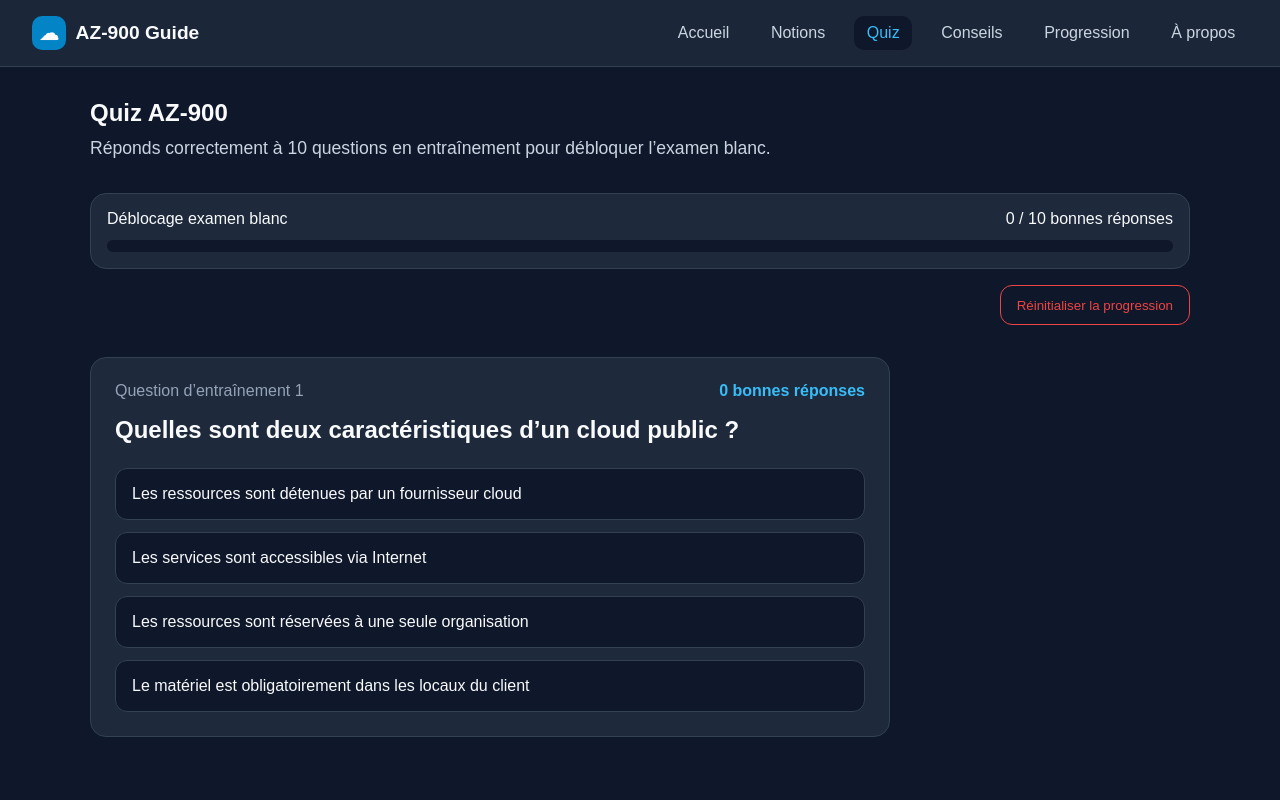
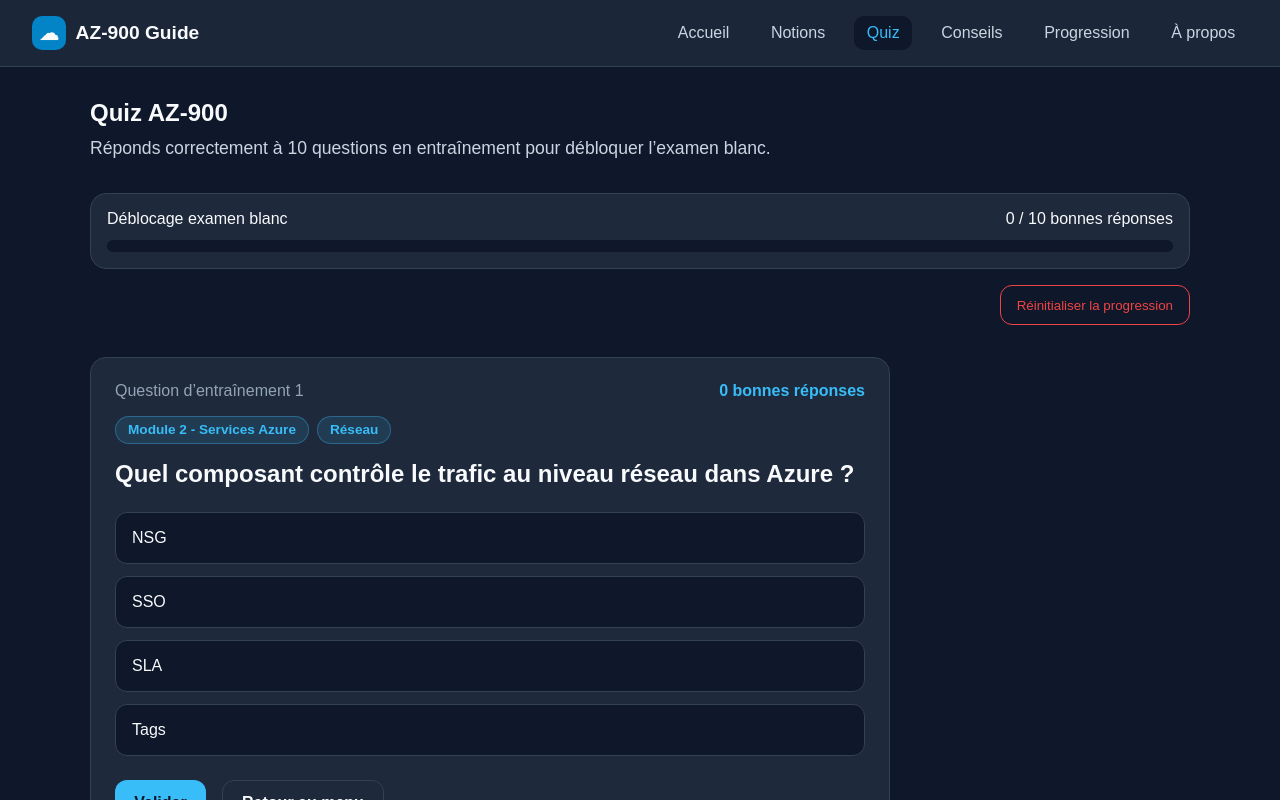
Before and after one commit to matLouis-Hena/az900-guide, a React (Vite) app: page /quiz in a window 1280 px wide. Both pictures are taken after a click on the button "Commencer l’entraînement". Shown: the top 800 px of the page. Built offline with nearby package versions, Linux system fonts and the light colour scheme.

Commit message:
Fix quiz

```diff
--- a/src/index.css
+++ b/src/index.css
@@ -900,3 +900,38 @@
 .about-card ul {
   padding-left: 1.2rem;
 }
+
+/* =========================
+   QUIZ MULTIPLE CHOICE
+========================= */
+
+.question-meta {
+  display: flex;
+  flex-wrap: wrap;
+  gap: 0.5rem;
+  margin-bottom: 1rem;
+}
+
+.question-category {
+  display: inline-block;
+  padding: 0.35rem 0.75rem;
+
+  background-color: rgba(56, 189, 248, 0.12);
+  color: #38bdf8;
+
+  border: 1px solid rgba(56, 189, 248, 0.35);
+  border-radius: 999px;
+
+  font-size: 0.85rem;
+  font-weight: bold;
+}
+
+.multiple-choice-info {
+  margin-bottom: 1rem;
+  color: #fbbf24;
+}
+
+.answer-button.selected {
+  border-color: #38bdf8;
+  background-color: rgba(56, 189, 248, 0.15);
+}
--- a/src/pages/Quiz.jsx
+++ b/src/pages/Quiz.jsx
@@ -3,12 +3,26 @@
 import examQuestions from '../data/examQuestions.json';
 
 const REQUIRED_CORRECT_ANSWERS = 10;
+const EXAM_DURATION_SECONDS = 15 * 60;
+
+function shuffleArray(array) {
+  const shuffled = [...array];
+
+  for (let i = shuffled.length - 1; i > 0; i--) {
+    const randomIndex = Math.floor(Math.random() * (i + 1));
+    [shuffled[i], shuffled[randomIndex]] = [shuffled[randomIndex], shuffled[i]];
+  }
+
+  return shuffled;
+}
 
 function Quiz() {
   const [mode, setMode] = useState('training');
   const [hasStarted, setHasStarted] = useState(false);
+  const [questions, setQuestions] = useState([]);
   const [currentQuestionIndex, setCurrentQuestionIndex] = useState(0);
-  const [selectedAnswer, setSelectedAnswer] = useState('');
+  const [selectedAnswers, setSelectedAnswers] = useState([]);
+  const [isValidated, setIsValidated] = useState(false);
   const [score, setScore] = useState(0);
   const [isFinished, setIsFinished] = useState(false);
 
@@ -16,24 +30,37 @@
   const [trainingAttempts, setTrainingAttempts] = useState(0);
   const [bestExamScore, setBestExamScore] = useState(0);
   const [completedExam, setCompletedExam] = useState(0);
+  const [timeLeft, setTimeLeft] = useState(EXAM_DURATION_SECONDS);
 
-  const questions = mode === 'training' ? trainingQuestions : examQuestions;
+  const examUnlocked = trainingCorrectAnswers >= REQUIRED_CORRECT_ANSWERS;
   const currentQuestion = questions[currentQuestionIndex];
 
-  const examUnlocked = trainingCorrectAnswers >= REQUIRED_CORRECT_ANSWERS;
   const unlockProgress = Math.min(
     (trainingCorrectAnswers / REQUIRED_CORRECT_ANSWERS) * 100,
     100
   );
 
   useEffect(() => {
-    setTrainingCorrectAnswers(
-      Number(localStorage.getItem('trainingCorrectAnswers')) || 0
-    );
+    setTrainingCorrectAnswers(Number(localStorage.getItem('trainingCorrectAnswers')) || 0);
     setTrainingAttempts(Number(localStorage.getItem('trainingAttempts')) || 0);
     setBestExamScore(Number(localStorage.getItem('bestExamScore')) || 0);
     setCompletedExam(Number(localStorage.getItem('completedExam')) || 0);
   }, []);
+
+  useEffect(() => {
+    if (mode !== 'exam' || !hasStarted || isFinished) return;
+
+    if (timeLeft <= 0) {
+      finishExam();
+      return;
+    }
+
+    const timer = setInterval(() => {
+      setTimeLeft((previousTime) => previousTime - 1);
+    }, 1000);
+
+    return () => clearInterval(timer);
+  }, [mode, hasStarted, isFinished, timeLeft]);
 
   function selectMode(selectedMode) {
     if (selectedMode === 'exam' && !examUnlocked) return;
@@ -44,28 +71,74 @@
   }
 
   function startQuiz() {
+    const selectedQuestions =
+      mode === 'training'
+        ? shuffleArray(trainingQuestions)
+        : shuffleArray(examQuestions);
+
+    setQuestions(selectedQuestions);
+    setTimeLeft(EXAM_DURATION_SECONDS);
     resetQuizState();
     setHasStarted(true);
   }
 
   function resetQuizState() {
     setCurrentQuestionIndex(0);
-    setSelectedAnswer('');
+    setSelectedAnswers([]);
+    setIsValidated(false);
     setScore(0);
     setIsFinished(false);
   }
 
+  function getCorrectAnswers(question) {
+    if (question.correctAnswers) {
+      return question.correctAnswers;
+    }
+
+    return [question.correctAnswer];
+  }
+
+  function isMultipleChoice(question) {
+    return getCorrectAnswers(question).length > 1;
+  }
+
   function handleAnswer(answer) {
-    if (selectedAnswer) return;
+    if (isValidated) return;
 
-    setSelectedAnswer(answer);
+    if (!isMultipleChoice(currentQuestion)) {
+      setSelectedAnswers([answer]);
+      return;
+    }
+
+    if (selectedAnswers.includes(answer)) {
+      setSelectedAnswers(selectedAnswers.filter((selected) => selected !== answer));
+    } else {
+      setSelectedAnswers([...selectedAnswers, answer]);
+    }
+  }
+
+  function isAnswerCorrect() {
+    const correctAnswers = getCorrectAnswers(currentQuestion);
+
+    if (selectedAnswers.length !== correctAnswers.length) {
+      return false;
+    }
+
+    return selectedAnswers.every((answer) => correctAnswers.includes(answer));
+  }
+
+  function validateAnswer() {
+    if (selectedAnswers.length === 0 || isValidated) return;
+
+    const correct = isAnswerCorrect();
+    setIsValidated(true);
 
     if (mode === 'training') {
       const newAttempts = trainingAttempts + 1;
       setTrainingAttempts(newAttempts);
       localStorage.setItem('trainingAttempts', newAttempts);
 
-      if (answer === currentQuestion.correctAnswer) {
+      if (correct) {
         const newCorrectAnswers = trainingCorrectAnswers + 1;
         setTrainingCorrectAnswers(newCorrectAnswers);
         localStorage.setItem('trainingCorrectAnswers', newCorrectAnswers);
@@ -74,7 +147,7 @@
       return;
     }
 
-    if (answer === currentQuestion.correctAnswer) {
+    if (correct) {
       setScore((previousScore) => previousScore + 1);
     }
   }
@@ -93,14 +166,20 @@
     }
 
     setCurrentQuestionIndex((previousIndex) => previousIndex + 1);
-    setSelectedAnswer('');
+    setSelectedAnswers([]);
+    setIsValidated(false);
   }
 
   function goToNextTrainingQuestion() {
-    const nextIndex = (currentQuestionIndex + 1) % trainingQuestions.length;
+    const nextIndex = (currentQuestionIndex + 1) % questions.length;
+
+    if (nextIndex === 0) {
+      setQuestions(shuffleArray(trainingQuestions));
+    }
 
     setCurrentQuestionIndex(nextIndex);
-    setSelectedAnswer('');
+    setSelectedAnswers([]);
+    setIsValidated(false);
   }
 
   function finishExam() {
@@ -119,8 +198,7 @@
   }
 
   function restartQuiz() {
-    resetQuizState();
-    setHasStarted(true);
+    startQuiz();
   }
 
   function backToMenu() {
@@ -145,17 +223,33 @@
   }
 
   function calculatePercentage(value, total) {
+    if (total === 0) return 0;
     return Math.round((value / total) * 100);
   }
 
+  function formatTime(seconds) {
+    const minutes = Math.floor(seconds / 60);
+    const remainingSeconds = seconds % 60;
+
+    return `${minutes}:${remainingSeconds.toString().padStart(2, '0')}`;
+  }
+
   function getAnswerClass(answer) {
-    if (!selectedAnswer) return 'answer-button';
+    if (!isValidated && selectedAnswers.includes(answer)) {
+      return 'answer-button selected';
+    }
 
-    if (answer === currentQuestion.correctAnswer) {
+    if (!isValidated) {
+      return 'answer-button';
+    }
+
+    const correctAnswers = getCorrectAnswers(currentQuestion);
+
+    if (correctAnswers.includes(answer)) {
       return 'answer-button correct';
     }
 
-    if (answer === selectedAnswer) {
+    if (selectedAnswers.includes(answer)) {
       return 'answer-button wrong';
     }
 
@@ -184,10 +278,7 @@
           </div>
 
           <div className="progress-bar">
-            <div
-              className="progress-fill"
-              style={{ width: `${unlockProgress}%` }}
-            />
+            <div className="progress-fill" style={{ width: `${unlockProgress}%` }} />
           </div>
         </div>
       )}
@@ -227,8 +318,8 @@
             <div className="mode-panel">
               <h2>Mode entraînement</h2>
               <p>
-                Les questions sont mélangées et tournent en boucle parmi
-                 {trainingQuestions.length} questions.
+                Les questions sont mélangées et tournent en boucle. Certaines questions
+                peuvent avoir plusieurs bonnes réponses.
               </p>
 
               <div className="mode-stats">
@@ -253,11 +344,8 @@
             <div className="mode-panel">
               <h2>Mode examen blanc</h2>
               <p>
-                Réponds aux questions sans correction immédiate. Le score est affiché
-                uniquement à la fin.
-              </p>
-              <p>
-                L’examen blanc contient {examQuestions.length} questions mélangées.
+                Les questions sont mélangées. Tu disposes de {formatTime(EXAM_DURATION_SECONDS)}
+                pour répondre. Le score est affiché uniquement à la fin.
               </p>
 
               <div className="mode-stats">
@@ -276,12 +364,6 @@
                 Commencer l’examen blanc
               </button>
             </div>
-          )}
-
-          {!examUnlocked && (
-            <p className="locked-message">
-              Le mode examen blanc est verrouillé. Continue l’entraînement pour le débloquer.
-            </p>
           )}
         </div>
       )}
@@ -308,7 +390,7 @@
         </div>
       )}
 
-      {hasStarted && !isFinished && (
+      {hasStarted && !isFinished && currentQuestion && (
         <div className="quiz-card">
           <div className="quiz-header">
             <span>
@@ -320,9 +402,25 @@
             <span>
               {mode === 'training'
                 ? `${trainingCorrectAnswers} bonnes réponses`
-                : `Score : ${score}`}
+                : `Temps restant : ${formatTime(timeLeft)}`}
             </span>
           </div>
+
+          <div className="question-meta">
+            {currentQuestion.module && (
+              <span className="question-category">{currentQuestion.module}</span>
+            )}
+
+            {currentQuestion.category && (
+              <span className="question-category">{currentQuestion.category}</span>
+            )}
+          </div>
+
+          {isMultipleChoice(currentQuestion) && (
+            <p className="multiple-choice-info">
+              Plusieurs réponses sont possibles.
+            </p>
+          )}
 
           <h2>{currentQuestion.question}</h2>
 
@@ -338,22 +436,38 @@
             ))}
           </div>
 
-          {mode === 'training' && selectedAnswer && (
+          {mode === 'training' && isValidated && (
             <div className="explanation">
               <strong>Explication :</strong>
               <p>{currentQuestion.explanation}</p>
             </div>
           )}
 
-          {selectedAnswer && (
-            <button className="primary-button" onClick={handleNextQuestion}>
-              {mode === 'training'
-                ? 'Question suivante'
-                : currentQuestionIndex === questions.length - 1
+          <div className="quiz-actions">
+            {!isValidated && (
+              <button
+                className="primary-button"
+                onClick={validateAnswer}
+                disabled={selectedAnswers.length === 0}
+              >
+                Valider
+              </button>
+            )}
+
+            {isValidated && (
+              <button className="primary-button" onClick={handleNextQuestion}>
+                {mode === 'exam' && currentQuestionIndex === questions.length - 1
                   ? 'Voir le résultat'
                   : 'Question suivante'}
-            </button>
-          )}
+              </button>
+            )}
+
+            {mode === 'training' && (
+              <button className="secondary-button" onClick={backToMenu}>
+                Retour au menu
+              </button>
+            )}
+          </div>
         </div>
       )}
     </section>
```
